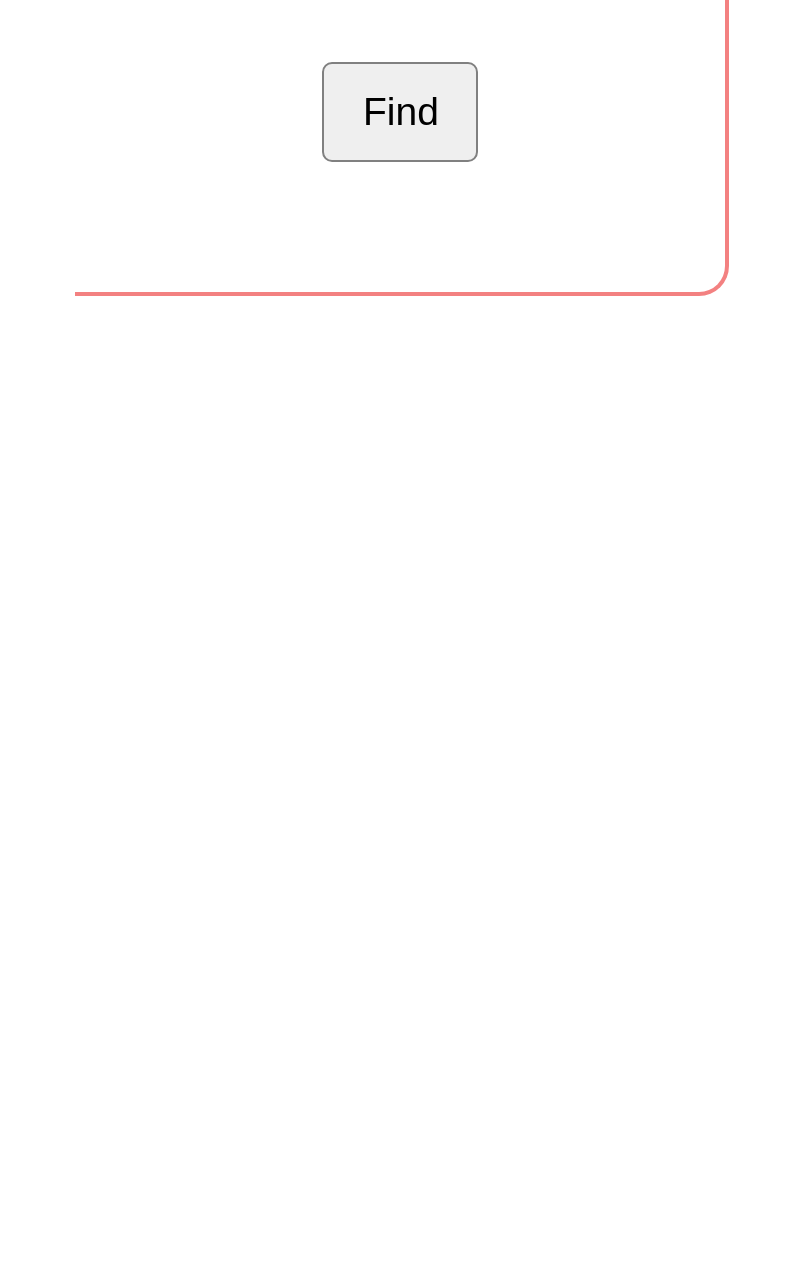
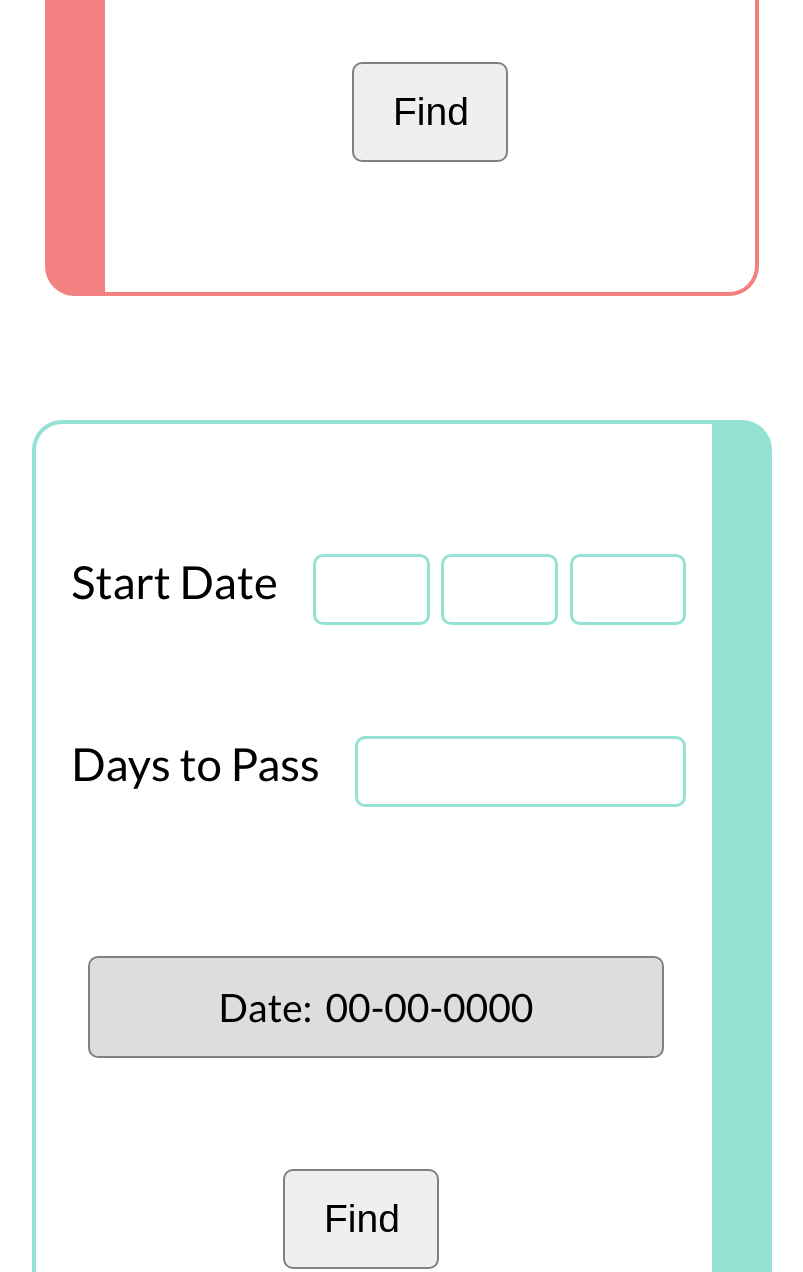
Before and after one commit to adurhmn/test_deployment, a plain HTML site: page index.html in a window 1280 px wide. Shown: the part 1075-2347 px from the top of the page, without its empty margins (238-1041 px from the left). Before the commit the page ends 1375 px from the top, so only its background shows below. Drawn offline with nearby package versions, Linux system fonts and the light colour scheme; files that its build step writes are made by us from their sources.

Commit message:
add second tool structure

```diff
--- a/index.html
+++ b/index.html
@@ -7,7 +7,7 @@
   <title>Date Calculator ToolKit</title>
   <!-- <link rel="stylesheet" href="https://cdn.jsdelivr.net/npm/bootstrap@5.1.2/dist/css/bootstrap.min.css" integrity="sha384-uWxY/CJNBR+1zjPWmfnSnVxwRheevXITnMqoEIeG1LJrdI0GlVs/9cVSyPYXdcSF" crossorigin="anonymous"> -->
   <!-- <meta name="viewport" content="width=device-width"> -->
-  <link rel="stylesheet" href="style.css">
+  <link rel="stylesheet" href="css/style.css">
   <link rel="preconnect" href="https://fonts.googleapis.com">
   <link rel="preconnect" href="https://fonts.gstatic.com" crossorigin>
   <link href="https://fonts.googleapis.com/css?family=Lato:100,300,400,700,900" rel="stylesheet">
@@ -22,23 +22,23 @@
   </header>
 
   <section class='daysbetweendates'>
-    <div class='daysbetweendates__red-horizontal-marker'></div
+    <div class='daysbetweendates__horizontal-marker'></div
     ><div class="daysbetweendates__container">
       <div class="daysbetweendates__container__flexbox">
         <div class="daysbetweendates__container__start-date-container">
           <p class='start-date-label'>Start Date</p>
           <div class="start-date-container__flexbox">
             <input type="number" name="start-day" min='1' max='31' class='start-day'>
-            <input type="number" name="start-day" min='1' max='12' class='start-month'>
-            <input type="number" name="start-day" min='1'  class='start-year'>
+            <input type="number" name="start-month" min='1' max='12' class='start-month'>
+            <input type="number" name="start-year" min='1'  class='start-year'>
           </div>
         </div>
         <div class="daysbetweendates__container__end-date-container">
           <p class='end-date-label'>End Date</p>
           <div class="end-date-container__flexbox">
             <input type="number" name="end-day" min='1' max='31' class='end-day'>
-            <input type="number" name="end-day" min='1' max='12' class='end-month'>
-            <input type="number" name="end-day" min='1'  class='end-year'>
+            <input type="number" name="end-month" min='1' max='12' class='end-month'>
+            <input type="number" name="end-year" min='1'  class='end-year'>
           </div>
         </div>
         <p class='daysbetweendates__container__result-container'>
@@ -50,6 +50,30 @@
       </div>
     </div>
   </section>
+  <section class='datepastdays'>
+    <div class='datepastdays__container'>
+      <div class="datepastdays__container__flexbox">
+        <div class="datepastdays__container__start-date-container">
+          <p class='start-date-label'>Start Date</p>
+          <div class="start-date-container__flexbox">
+            <input type="number" name="start-day" min='1' max='31' class='start-day'>
+            <input type="number" name="start-month" min='1' max='12' class='start-month'>
+            <input type="number" name="start-year" min='1'  class='start-year'>
+          </div>
+        </div>
+        <div class="datepastdays__container__days-to-pass-container">
+          <p class='days-to-pass-label'>Days to Pass</p>
+          <input type="number" name="days-to-pass" class='days-to-pass'>
+        </div>
+        <p class='datepastdays__container__result-container'>
+          <span class='result-label'>Date:</span><span class='result'>00-00-0000</span>
+        </p>
+        <button type="button" name="find-button" class='find-btn'>
+          Find
+        </button>
+      </div>
+    </div><div class="datepastdays__horizontal-marker"></div>
+  </section>
 
 
   <script src="https://code.jquery.com/jquery-3.6.0.min.js" integrity="sha256-/xUj+3OJU5yExlq6GSYGSHk7tPXikynS7ogEvDej/m4=" crossorigin="anonymous"></script>
```
